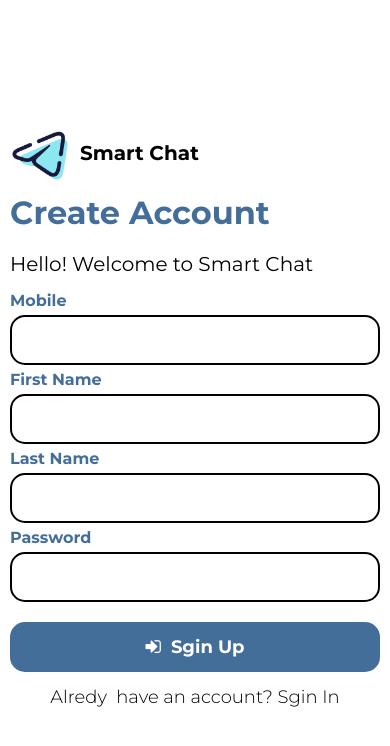
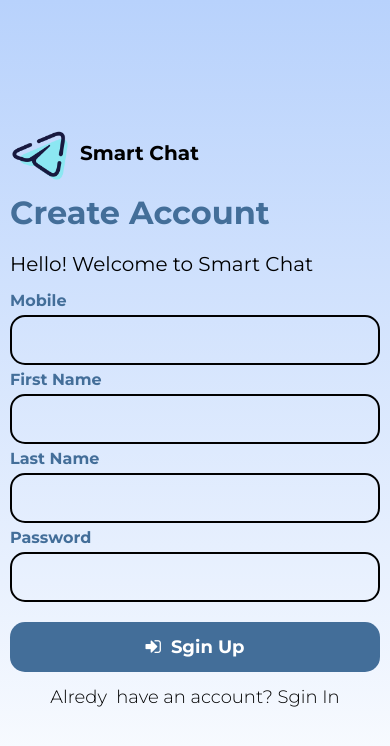
Before and after one commit to SahanDilusha/SmartChat-front-end-react-native-expo, a React Native app: screen / in a window 390 px wide. Shown: the top 746 px of the page. Built offline with nearby package versions, Linux system fonts and the light colour scheme.

Commit message:
"Added expo-linear-gradient and expo-image dependencies, updated App.js to use LinearGradient component and modified stylesheet"

```diff
--- a/App.js
+++ b/App.js
@@ -3,6 +3,7 @@ import * as SplashScreen from 'expo-splash-screen';
 import { useFonts } from 'expo-font';
 import { useEffect } from "react";
 import FontAwesome from '@expo/vector-icons/FontAwesome';
+import { LinearGradient } from 'expo-linear-gradient';
 
 SplashScreen.preventAutoHideAsync();
 
@@ -29,11 +30,10 @@ export default function App() {
   return (
     <ScrollView style={stylesheet.main} contentContainerStyle={stylesheet.scrollContent}>
 
-
-      <View style={stylesheet.view1}>
+      <LinearGradient colors={['#b8d2fc', '#ffffff']} style={stylesheet.view1} >
 
         <View style={stylesheet.view2}>
-          <Image source={imagePath}  style={stylesheet.image1}/>
+          <Image source={imagePath} style={stylesheet.image1} />
           <Text style={stylesheet.text6}>Smart Chat</Text>
         </View>
 
@@ -62,7 +62,7 @@ export default function App() {
         <Pressable style={stylesheet.pressable2} onPress={() => { }}>
           <Text style={stylesheet.text5}>Alredy  have an account? Sgin In</Text>
         </Pressable>
-      </View>
+      </LinearGradient>
     </ScrollView>
   );
 }
@@ -75,11 +75,13 @@ const stylesheet = StyleSheet.create({
   scrollContent: {
     flexGrow: 1,
     justifyContent: "center",
-    paddingHorizontal: 10,
     rowGap: 10,
   },
   view1: {
     justifyContent: "center",
+    paddingHorizontal: 10,
+    height:"100%",
+    width:"100%",
   },
   input1: {
     width: "100%",
@@ -125,7 +127,6 @@ const stylesheet = StyleSheet.create({
   },
   pressable2: {
     height: 50,
-    backgroundColor: "#fff",
     alignItems: "center",
     justifyContent: "center",
   },
@@ -136,14 +137,21 @@ const stylesheet = StyleSheet.create({
   view2: {
     flexDirection: "row",
     alignItems: "center",
-    columnGap:10,
+    columnGap: 10,
   },
-  image1:{
+  image1: {
     width: 60,
-    height:60,
+    height: 60,
   },
-  text6:{
-    fontSize:20,
-    fontFamily:"Montserrat-Bold",
+  text6: {
+    fontSize: 20,
+    fontFamily: "Montserrat-Bold",
+  },
+  background1: {
+    position: "absolute",
+    top: 0,
+    left: 0,
+    bottom: 0,
+    right: 0,
   },
 });
--- a/package.json
+++ b/package.json
@@ -15,7 +15,9 @@
     "react-native": "0.74.5",
     "react-native-vector-icons": "^10.2.0",
     "expo-font": "~12.0.10",
-    "expo-splash-screen": "~0.27.6"
+    "expo-splash-screen": "~0.27.6",
+    "expo-linear-gradient": "~13.0.2",
+    "expo-image": "~1.13.0"
   },
   "devDependencies": {
     "@babel/core": "^7.20.0"
```
Also changed, not shown: 1 other file (tests, documents, lock files or other folders).
